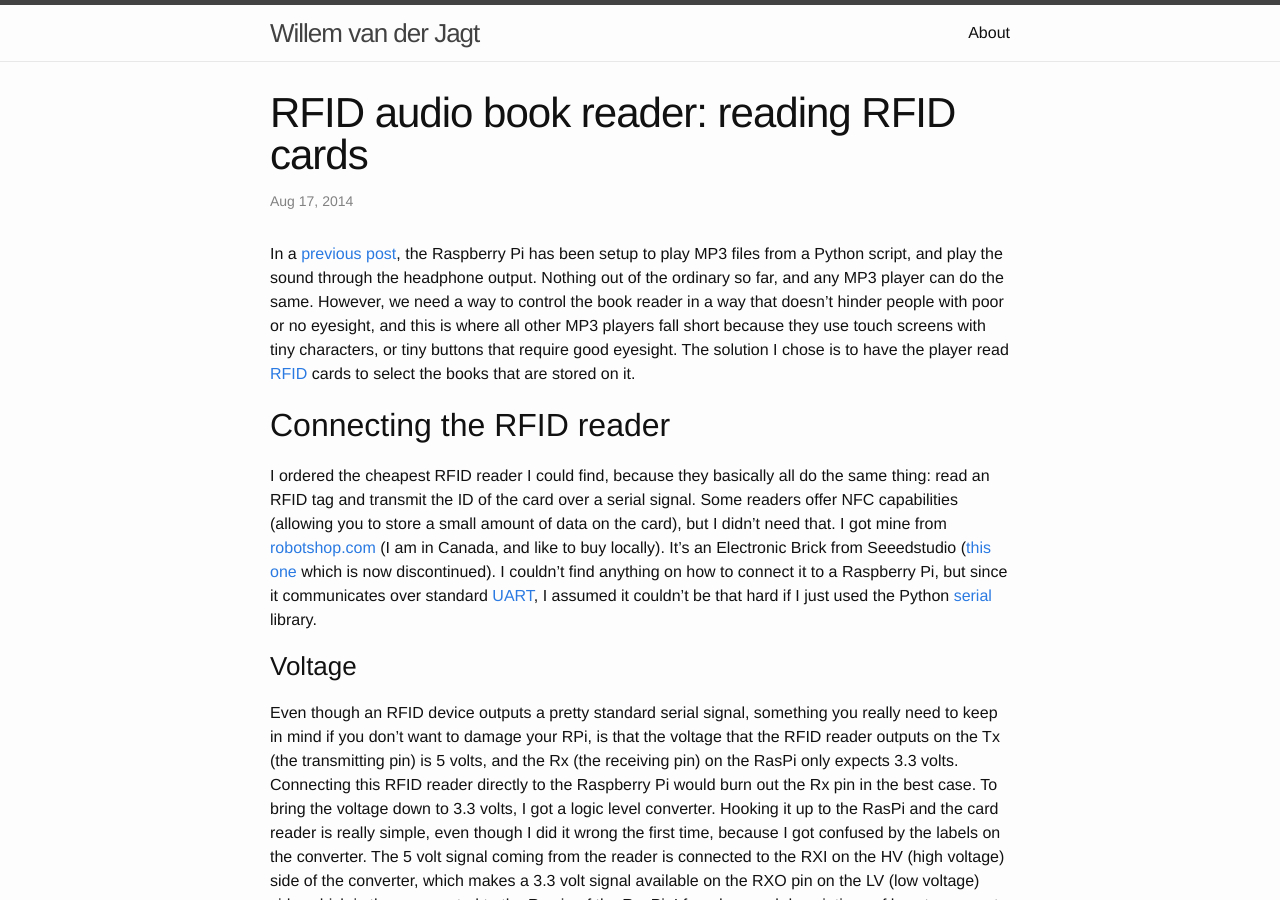
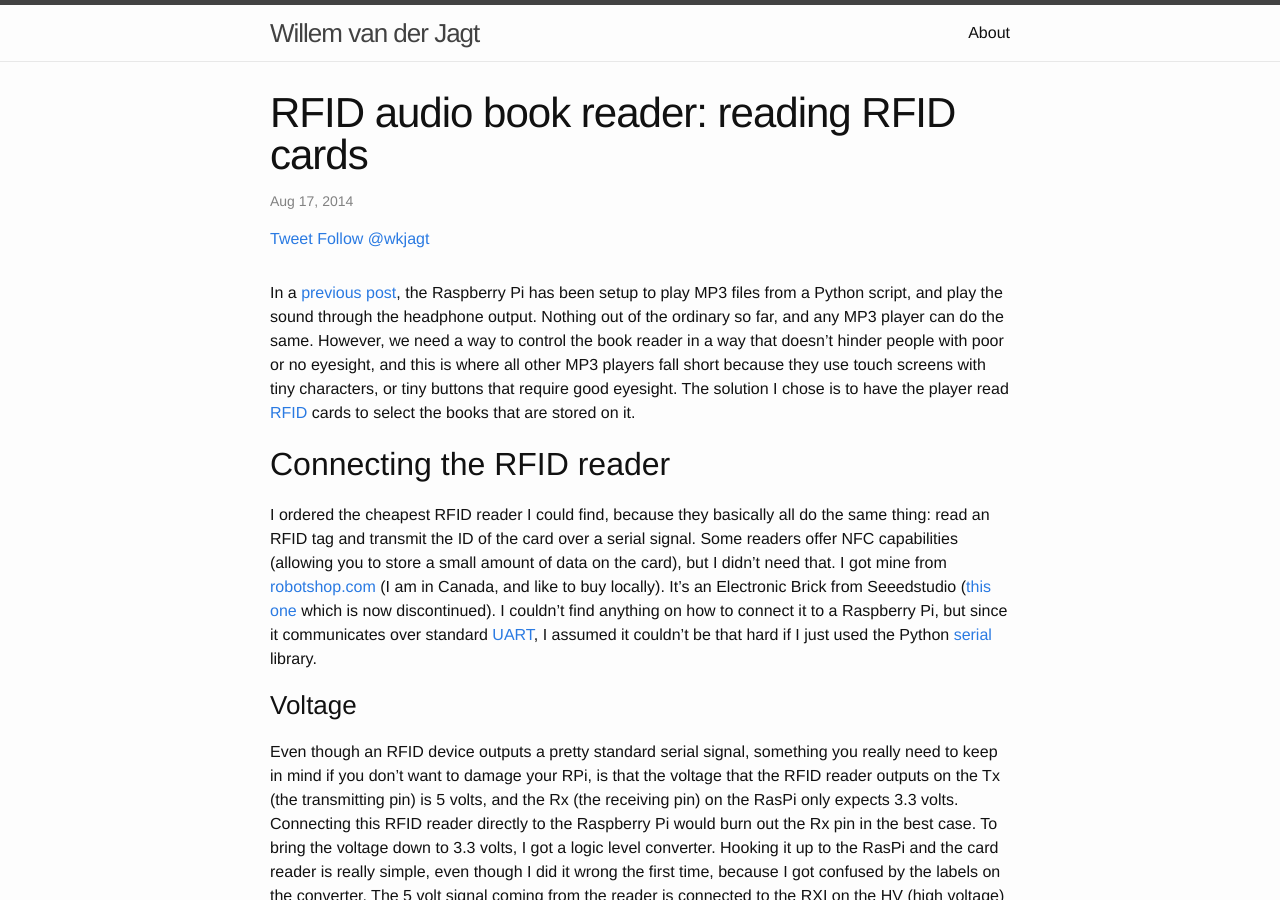
Before and after one commit to wkjagt/wkjagt.github.io, a Jekyll site: the page built from _posts/2014-08-17-audio-book-reader-reading-rfid.md, in a window 1280 px wide and 900 px high. Built offline with Jekyll 4.4.1, drawn with Linux system fonts in a browser that asks for light colours; nearby versions of some CDN libraries; comment, search, counter and statistics services are not loaded.

Commit message:
twitter buttons

```diff
--- a/_config.yml
+++ b/_config.yml
@@ -14,3 +14,5 @@ linked_in_url: https://www.linkedin.com/in/willemvanderjagt
 markdown: kramdown
 
 highlighter: pygments
+
+permalink: pretty
--- a/_layouts/post.html
+++ b/_layouts/post.html
@@ -5,15 +5,23 @@ layout: default
 
   <header class="post-header">
     <h1 class="post-title">{{ page.title }}</h1>
-    <p class="post-meta">{{ page.date | date: "%b %-d, %Y" }}{% if page.author %} • {{ page.author }}{% endif %}{% if page.meta %} • {{ page.meta }}{% endif %}</p>
+    <p class="post-meta">{{ page.date | date: "%b %-d, %Y" }}{% if page.author %} {{ page.author }}{% endif %}{% if page.meta %} • {{ page.meta }}{% endif %}</p>
+
+    <!-- twitter buttons -->
+    <a href="https://twitter.com/share" class="twitter-share-button" data-text="{{ page.tweettext }}" data-via="{{ site.twitter_username }}" data-count="none">Tweet</a>
+    <script>!function(d,s,id){var js,fjs=d.getElementsByTagName(s)[0],p=/^http:/.test(d.location)?'http':'https';if(!d.getElementById(id)){js=d.createElement(s);js.id=id;js.src=p+'://platform.twitter.com/widgets.js';fjs.parentNode.insertBefore(js,fjs);}}(document, 'script', 'twitter-wjs');</script>
+    <a href="https://twitter.com/wkjagt" class="twitter-follow-button" data-show-count="false">Follow @wkjagt</a>
+    <script>!function(d,s,id){var js,fjs=d.getElementsByTagName(s)[0],p=/^http:/.test(d.location)?'http':'https';if(!d.getElementById(id)){js=d.createElement(s);js.id=id;js.src=p+'://platform.twitter.com/widgets.js';fjs.parentNode.insertBefore(js,fjs);}}(document, 'script', 'twitter-wjs');</script>
+    <!-- // twitter buttons -->
+
   </header>
-
+  <h1>{{ page.twittertext }}</h1>
   <article class="post-content">
     {{ content }}
   </article>
   <div id="disqus_thread"></div>
   <script type="text/javascript">
-        var disqus_shortname = 'willemvanderjagt'; // required: replace example with your forum shortname
+        var disqus_shortname = 'willemvanderjagt';
         (function() {
             var dsq = document.createElement('script'); dsq.type = 'text/javascript'; dsq.async = true;
             dsq.src = '//' + disqus_shortname + '.disqus.com/embed.js';
```
Also changed, not shown: _posts/2014-08-16-audio-book-reader-playing-mp3.md (+1 -0 lines), _posts/2014-08-17-audio-book-reader-reading-rfid.md (+1 -0 lines), _includes/footer.html (line endings or trailing spaces).
